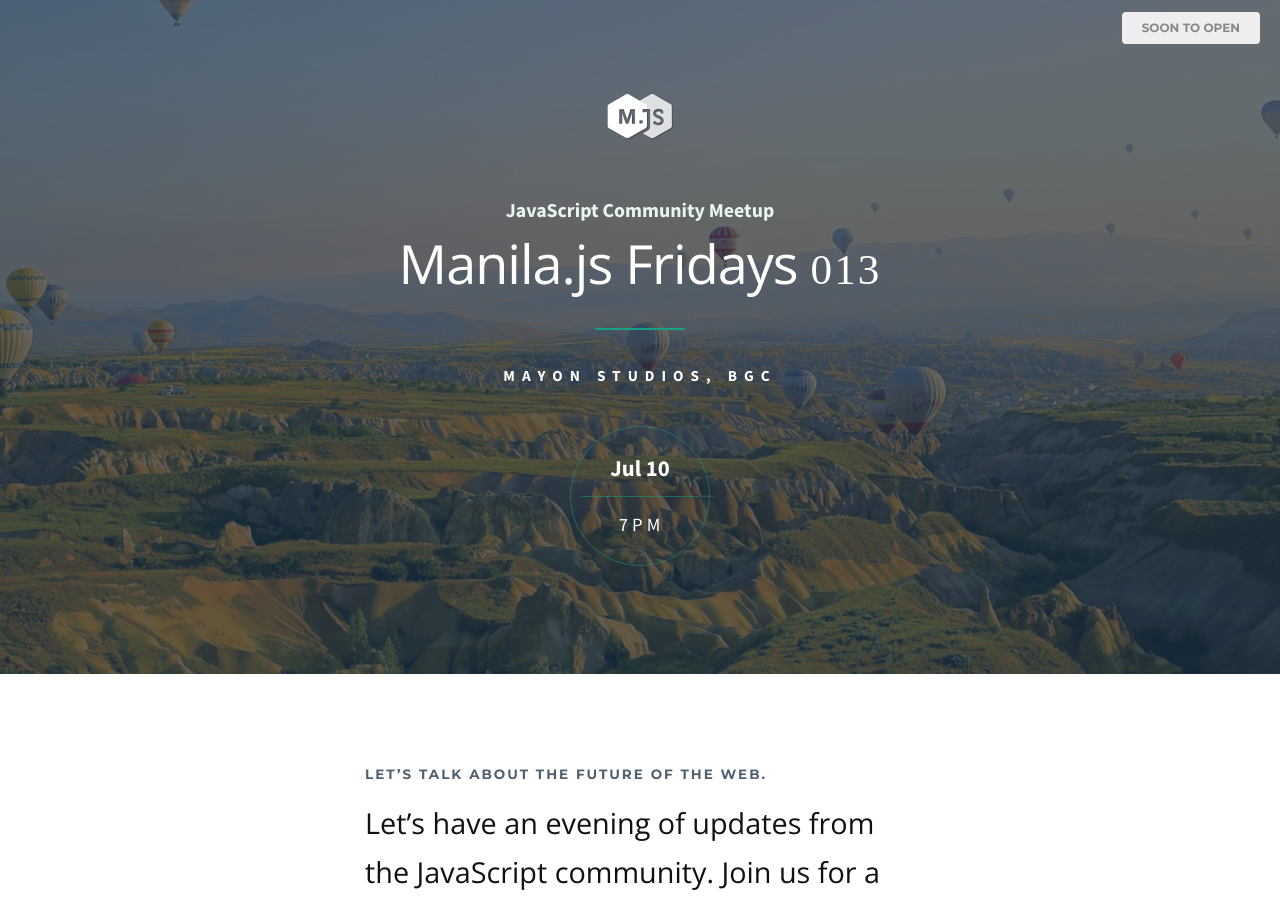
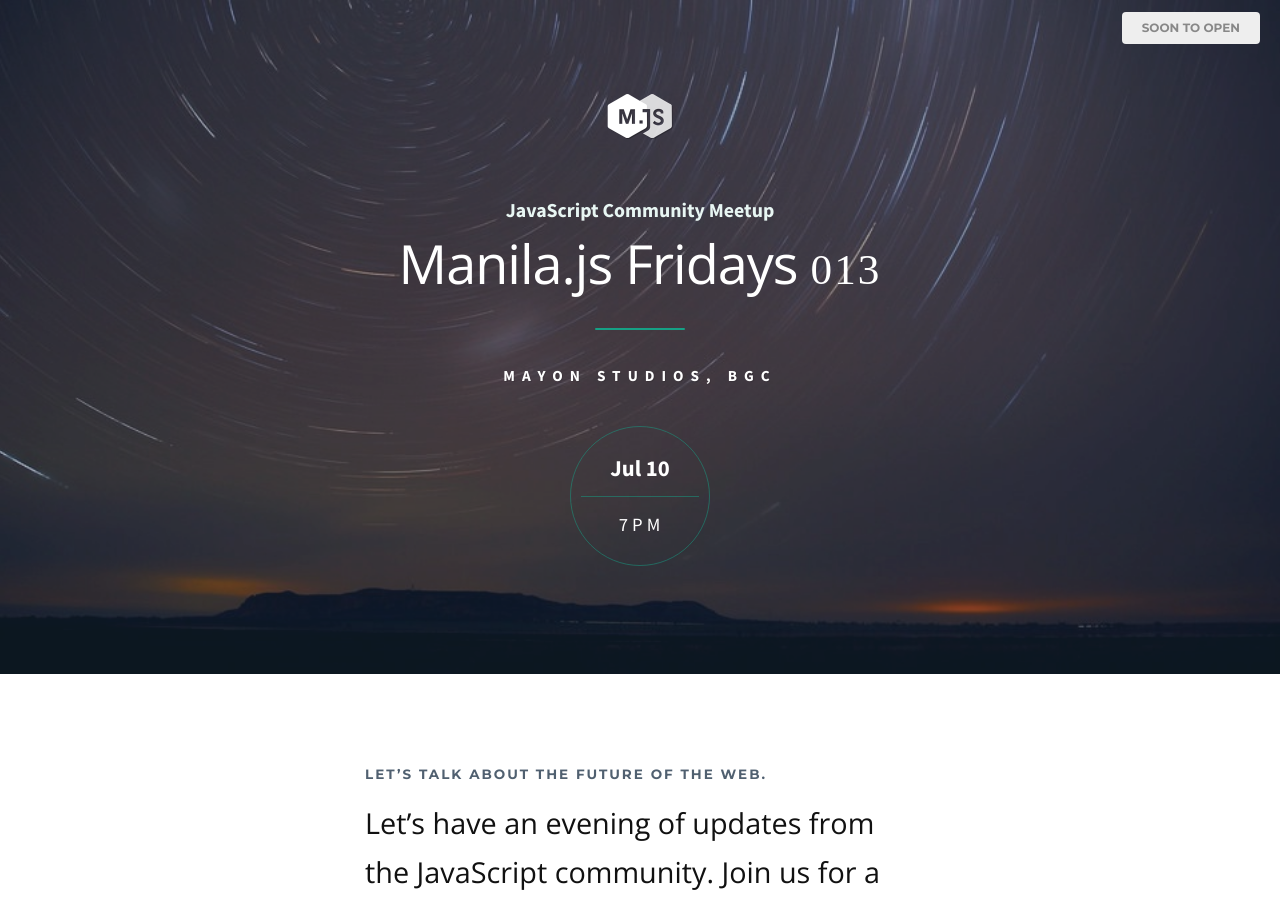
Before and after one commit to manilajs/manilajs.com, a Jekyll site: the page built from index.md, in a window 1280 px wide and 900 px high. Built offline with Jekyll 4.4.1, drawn with Linux system fonts in a browser that asks for light colours; nearby versions of some CDN libraries; some web fonts are replaced.

Commit message:
Update images

```diff
--- a/index.md
+++ b/index.md
@@ -20,15 +20,15 @@
 
 hero:
   color: "#203a4f"
-  opacity: 0.30
-  image: images/013-bg.jpg
+  opacity: 0.60
+  image: images/013/bg.jpg
   # attribution_source: ""
   # attribution_url: ""
 
 # -- Comment out the venue if it's TBD --
 venue:
   name: Mayon Studios, Inc.
-  icon: images/013-v-mayon.png
+  icon: images/013/v-mayon.png
   url: http://clinicny.com
   map: https://goo.gl/maps/rLFOn
   address: 19th Flr, Jecoprime Bldg. 20th Drive, McKinley Parkway, BGC, Taguig
@@ -39,7 +39,7 @@
 speakers:
 - name: Noel del Castillo
   # url: ""
-  avatar: "images/013-u-ngdelcastillo.jpg"
+  avatar: "images/013/u-ngdelcastillo.jpg"
   title: Pragtechnologies
   # github: atroche
   twitter: ngdelcastillo
@@ -48,7 +48,7 @@
 
 - name: Michael Julio
   # url: ""
-  avatar: "images/013-u-michaeljulio.png"
+  avatar: "images/013/u-michaeljulio.png"
   # title: Aelogica
   # url: ""
   # github:
@@ -94,7 +94,7 @@
 -->
 
 <!-- Big venue image -->
-{% include panorama.html image="images/header/011-panorama.jpg" %}
+{% include panorama.html image="images/012/panorama.jpg" %}
 
 #### Our venue is
 
```
Also changed, not shown: _posts/2015-05-09-host-our-meetup.md (+1 -1 lines), _posts/2015-05-11-submitting-a-talk.md (+1 -1 lines), images/011/aspace-logo.jpg (renamed from images/011-aspace-logo.jpg), images/011/aspace.jpg (renamed from images/011-aspace.jpg), images/011/bg.jpg (renamed from images/011-bg.jpg), images/011/panorama.jpg (renamed from images/header/011-panorama.jpg), images/011/u-joypaas.png (renamed from images/011-u-joypaas.png), images/012/bg.jpg (renamed from images/012-bg.jpg), images/012/panorama.jpg (added), images/012/u-atroche.png (renamed from images/012-u-atroche.png), images/012/u-joshualat.png (renamed from images/012-u-joshualat.png), images/013-bg.jpg (deleted), images/013-u-ngdelcastillo.png (deleted), images/013/bg.jpg (added), 3 more files.
